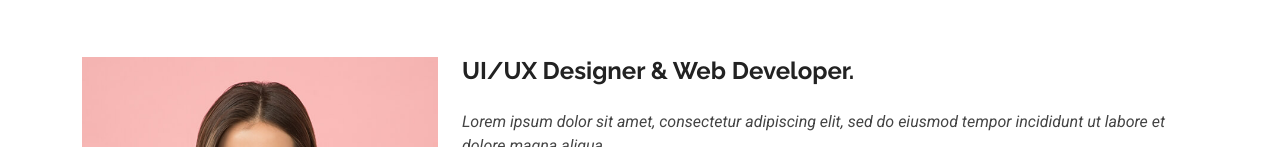
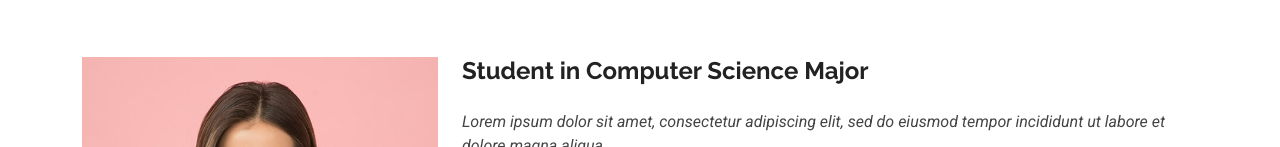
Before and after one commit to Kirkira13/Kirkira13.github.io, a plain HTML site: page about.html in a window 1280 px wide. Shown: the part 294-441 px from the top of the page. Drawn offline with Linux system fonts and the light colour scheme.

Commit message:
Updated name

```diff
--- a/about.html
+++ b/about.html
@@ -88,7 +88,7 @@
             <img src="assets/img/profile-img.jpg" class="img-fluid" alt="">
           </div>
           <div class="col-lg-8 content">
-            <h2>UI/UX Designer &amp; Web Developer.</h2>
+            <h2>Student in Computer Science Major </h2>
             <p class="fst-italic py-3">
               Lorem ipsum dolor sit amet, consectetur adipiscing elit, sed do eiusmod tempor incididunt ut labore et dolore
               magna aliqua.
```
